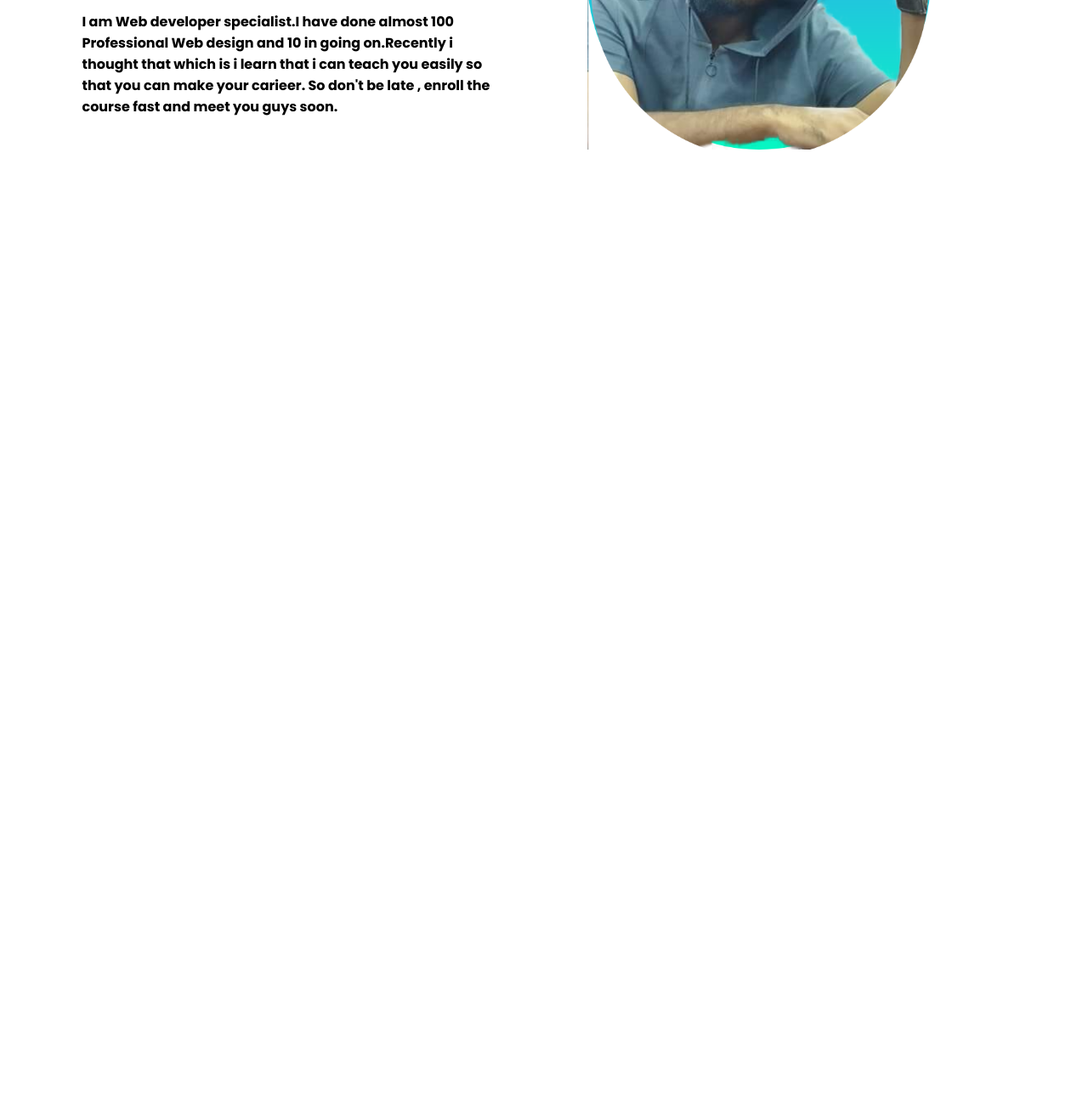
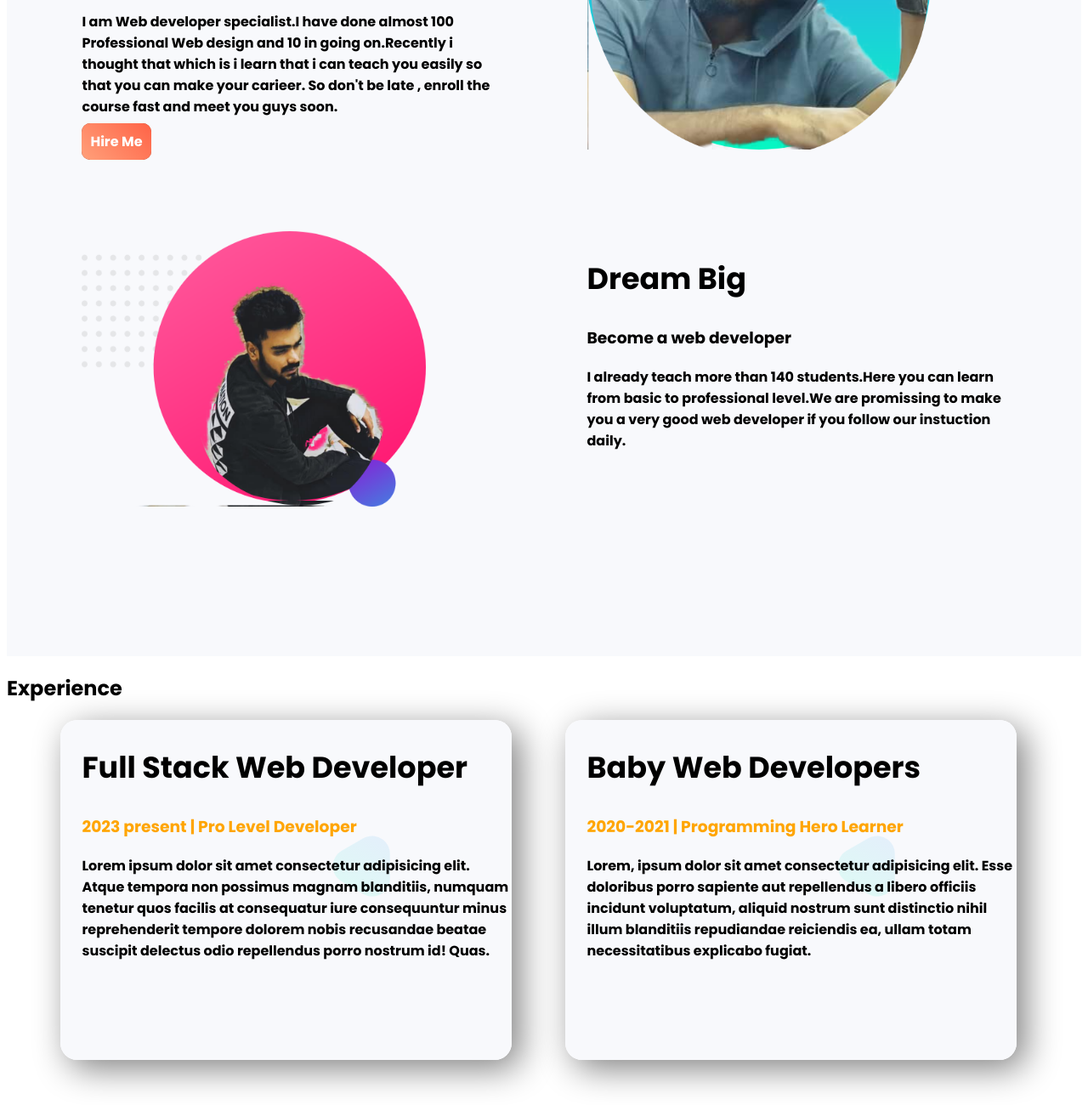
Before and after one commit to ahsankabirrana/First-Full-Design, a plain HTML site: page index.html in a window 1280 px wide. Shown: the part 236-1536 px from the top of the page at 85% size. Before the commit the page ends 800 px from the top, so only its background shows below. Drawn offline with Linux system fonts and the light colour scheme.

Commit message:
full work

```diff
--- a/index.html
+++ b/index.html
@@ -14,10 +14,10 @@
     <link rel="stylesheet" href="/main.css" />
   </head>
   <body>
-    <section>
+    <section class="top-banner">
       <div class="half-width">
         <h1>Wellcome to</h1>
-        <h1><span class="name-highlight">Ahsan Kabir's</span> Website</h1>
+        <h1><span class="orange-highlight">Ahsan Kabir's</span> Website</h1>
         <h3>World class web developer</h3>
         <p>
           I am Web developer specialist.I have done almost 100 Professional Web
@@ -25,8 +25,53 @@
           that i can teach you easily so that you can make your carieer. So
           don't be late , enroll the course fast and meet you guys soon.
         </p>
+        <a
+          class="btn"
+          target="_blank"
+          href="https://www.linkedin.com/feed/?trk=homepage-basic_google-sign-in-submit"
+          >Hire Me</a
+        >
       </div>
       <div class="half-width"><img src="/images/image 1 (1).png" alt="" /></div>
     </section>
+    <section class="mid-banner">
+      <div class="half-width">
+        <img src="/images/ahsan.png" alt="" />
+      </div>
+      <div class="half-width">
+        <h1>Dream Big</h1>
+        <h3>Become a web developer</h3>
+        <p>
+          I already teach more than 140 students.Here you can learn from basic
+          to professional level.We are promissing to make you a very good web
+          developer if you follow our instuction daily.
+        </p>
+      </div>
+    </section>
+    <section class="last-banner">
+      <h2>Experience</h2>
+      <div class="half-width single-experience">
+        <h1>Full Stack Web Developer</h1>
+        <h3 class="orange-highlight">2023 present | Pro Level Developer</h3>
+        <p>
+          Lorem ipsum dolor sit amet consectetur adipisicing elit. Atque tempora
+          non possimus magnam blanditiis, numquam tenetur quos facilis at
+          consequatur iure consequuntur minus reprehenderit tempore dolorem
+          nobis recusandae beatae suscipit delectus odio repellendus porro
+          nostrum id! Quas.
+        </p>
+      </div>
+      <div class="half-width single-experience">
+        <h1>Baby Web Developers</h1>
+        <h3 class="orange-highlight">2020-2021 | Programming Hero Learner</h3>
+        <p>
+          Lorem, ipsum dolor sit amet consectetur adipisicing elit. Esse
+          doloribus porro sapiente aut repellendus a libero officiis incidunt
+          voluptatum, aliquid nostrum sunt distinctio nihil illum blanditiis
+          repudiandae reiciendis ea, ullam totam necessitatibus explicabo
+          fugiat.
+        </p>
+      </div>
+    </section>
   </body>
 </html>
--- a/main.css
+++ b/main.css
@@ -4,7 +4,7 @@ body{
 h1{
     font-size: 35px;
 }
-.name-highlight{
+.orange-highlight{
     color: orange;
 }
 p{
@@ -13,11 +13,36 @@ p{
 }
 .half-width{
     width: 40%;
-    float: left;
     margin-left: 5%;
     padding-left: 2%;
+    float: left;
 
 }
 .half-width img{
     width: 80%;
 }
+.top-banner{
+    background-image: url("/images/biography-bg.png");
+}
+section{
+    height: 500px;
+}
+.btn{
+    text-decoration: none;
+    padding: 10px;
+    color: white;
+    border-radius: 10px;
+    font-weight: 800;
+    background-color: rgb(164, 48, 15);
+    background-image: linear-gradient(45deg, lightSalmon, tomato);
+
+}
+.mid-banner{
+    background-image: url("/images/biography-bg.png");
+}
+.single-experience{
+    box-shadow: 10px 10px 40px gray;
+    border-radius: 20px;
+    height: 80%;
+    background-image: url("/images/biography-bg.png");
+}
```
Also changed, not shown: images/Ahsan1.jpg (added), images/ahsan.png (added), images/biography-bg.png (added), images/image 12 (1).png (added), images/image 9.png (added).
